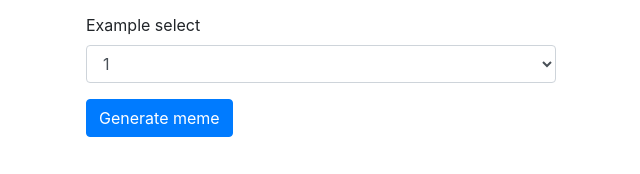
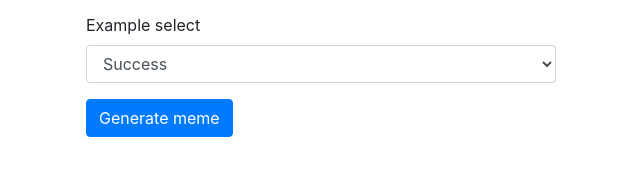
Before and after one commit to datorium-prog2/meme-generator, a plain HTML site: page index.html in a window 1280 px wide. Shown: the part 209-383 px from the top of the page, 319-959 px from the left. Drawn offline with nearby package versions, Linux system fonts and the light colour scheme.

Commit message:
Select improve

```diff
--- a/index.html
+++ b/index.html
@@ -37,11 +37,7 @@
         <div class="form-group">
             <label for="exampleFormControlSelect1">Example select</label>
             <select class="form-control" id="exampleFormControlSelect1">
-              <option>1</option>
-              <option>2</option>
-              <option>3</option>
-              <option>4</option>
-              <option>5</option>
+              <option>Success</option>
             </select>
           </div>
 
```
